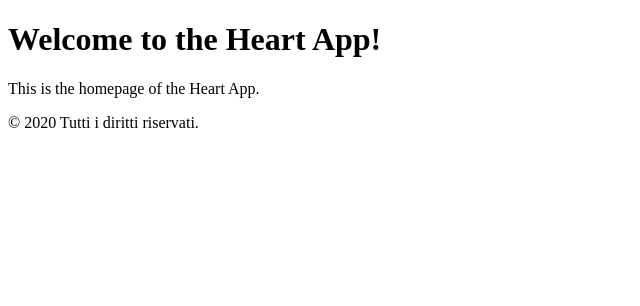
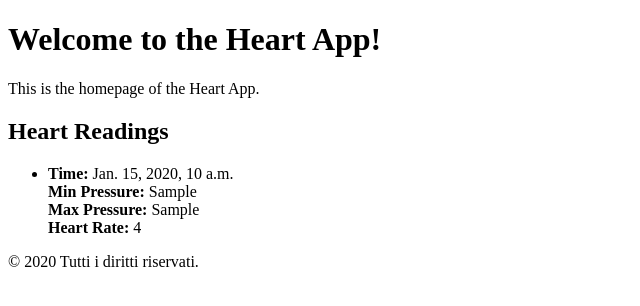
Before and after one commit to Allegromare/heart, a Django app: template heart_app/templates/heart_app/homepage.html in a window 1280 px wide. Shown: the part 52-358 px from the top of the page, without its empty margins (0-640 px from the left). Run offline with Django 5.2, Linux system fonts and the light colour scheme; the template is opened without the code that fills it: most values are stand-ins (such as "Sample title", 1, 10 or a date in 2020); parts of the project's set-up code (start-up, migrations or seed data) failed here and were passed over.

Commit message:
feat: Display heart readings on homepage

```diff
--- a/heart_app/templates/heart_app/homepage.html
+++ b/heart_app/templates/heart_app/homepage.html
@@ -1,7 +1,20 @@
 {% extends 'base.html' %}
 
+{% block content %}
+    <h1>Welcome to the Heart App!</h1>
+    <p>This is the homepage of the Heart App.</p>
 
-{% block content %}
-<h1>Welcome to the Heart App!</h1>
-<p>This is the homepage of the Heart App.</p>
+    <h2>Heart Readings</h2>
+    <ul>
+        {% for reading in readings %}
+            <li>
+                <strong>Time:</strong> {{ reading.reading_time }}<br>
+                <strong>Min Pressure:</strong> {{ reading.min_pressure }}<br>
+                <strong>Max Pressure:</strong> {{ reading.max_pressure }}<br>
+                <strong>Heart Rate:</strong> {{ reading.heart_rate }}
+            </li>
+        {% empty %}
+            <li>No heart readings available.</li>
+        {% endfor %}
+    </ul>
 {% endblock %}
--- a/heart_app/views.py
+++ b/heart_app/views.py
@@ -1,7 +1,9 @@
 from django.shortcuts import render
+from .models import HeartReading
 
 def homepage(request):
-    return render(request, 'heart_app/homepage.html')
+    readings = HeartReading.objects.all()
+    return render(request, 'heart_app/homepage.html', {'readings': readings})
 
 def about(request):
     return render(request, 'heart_app/about.html')
```
